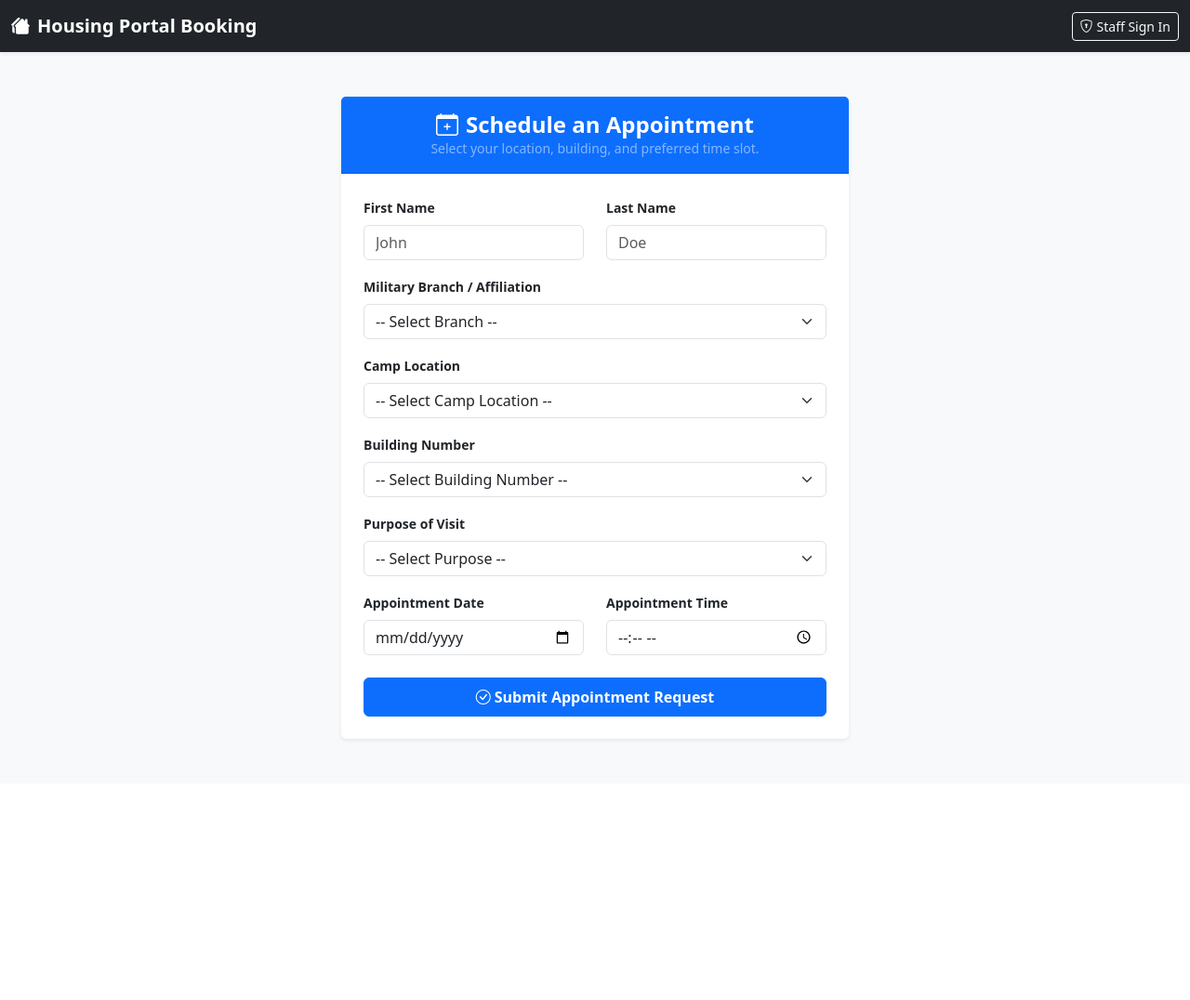
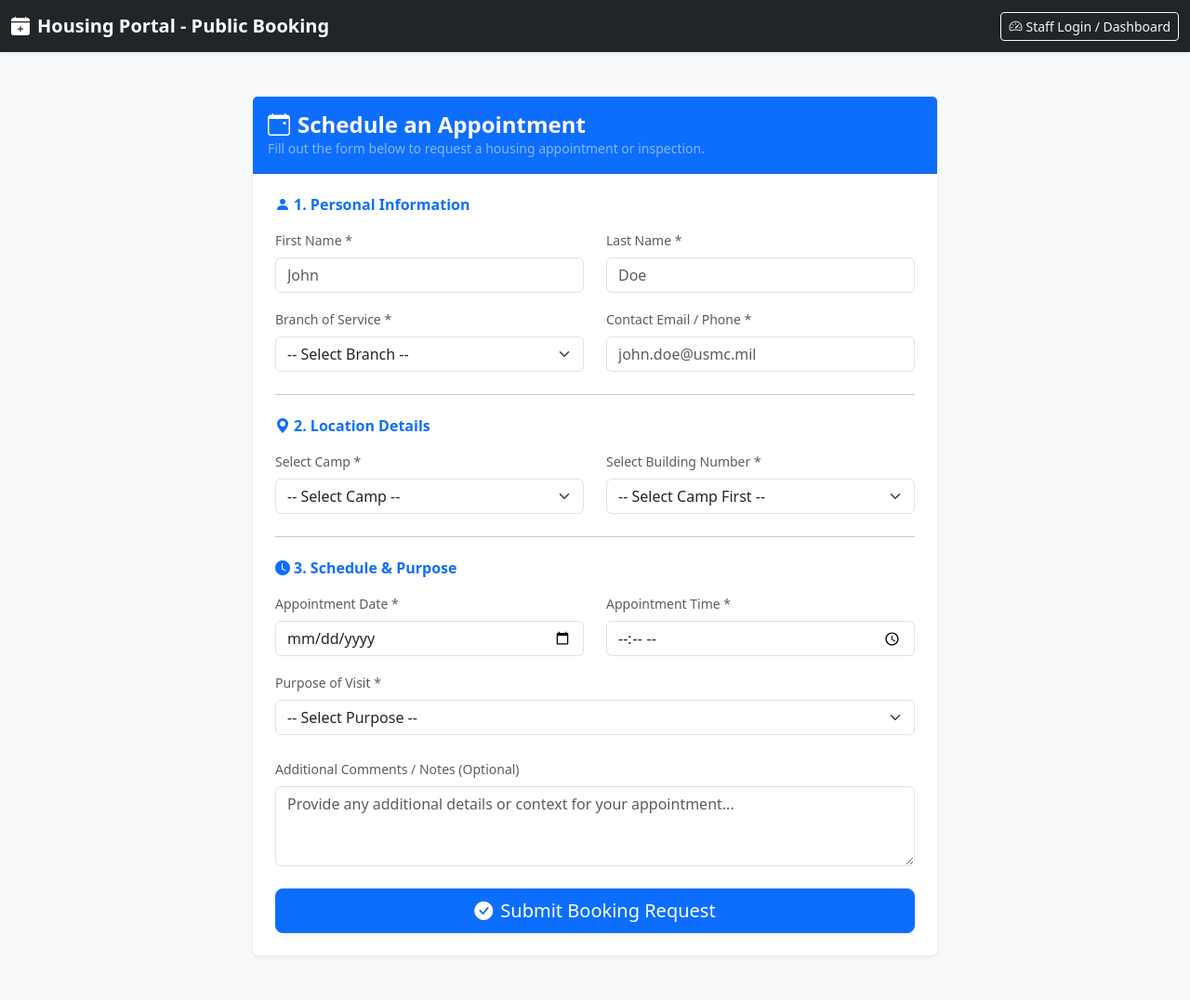
Before and after one commit to HaisaiOjisanoki/housing-booking-app, a Flask app: template templates/public_booking.html in a window 1280 px wide. Shown: the whole page at 93% size. Before the commit the page ends 798 px from the top, so only its background shows below. Run offline with Flask 3, Linux system fonts and the light colour scheme; the template is opened without the code that fills it, so the values that code supplies are empty.

Commit message:
Update public booking page to sync dynamically with dashboard storage

```diff
--- a/templates/public_booking.html
+++ b/templates/public_booking.html
@@ -3,59 +3,58 @@
 <head>
     <meta charset="UTF-8">
     <meta name="viewport" content="width=device-width, initial-scale=1.0">
-    <title>Public Appointment Booking - Housing Portal</title>
+    <title>Public Booking - Housing Portal</title>
     <!-- Bootstrap CSS -->
     <link href="https://cdn.jsdelivr.net/npm/bootstrap@5.3.0/dist/css/bootstrap.min.css" rel="stylesheet">
     <!-- Bootstrap Icons -->
     <link href="https://cdn.jsdelivr.net/npm/bootstrap-icons@1.10.5/font/bootstrap-icons.css" rel="stylesheet">
 </head>
-<body class="bg-light" onload="initBookingPage()">
+<body class="bg-light" onload="initPublicPage()">
 
     <!-- Navigation Bar -->
     <nav class="navbar navbar-expand-lg navbar-dark bg-dark shadow-sm">
         <div class="container-fluid">
-            <a class="navbar-brand fw-bold" href="#"><i class="bi bi-houses-fill me-2"></i>Housing Portal Booking</a>
+            <a class="navbar-brand fw-bold" href="#"><i class="bi bi-calendar-plus-fill me-2"></i>Housing Portal - Public Booking</a>
             <div class="d-flex align-items-center">
-                <a href="/" class="btn btn-outline-light btn-sm"><i class="bi bi-shield-lock me-1"></i>Staff Sign In</a>
+                <a href="dashboard.html" class="btn btn-outline-light btn-sm"><i class="bi bi-speedometer2 me-1"></i>Staff Login / Dashboard</a>
             </div>
         </div>
     </nav>
 
     <!-- Main Container -->
     <div class="container py-5">
+
         <div class="row justify-content-center">
-            <div class="col-md-8 col-lg-6">
-
-                <!-- Card Container -->
-                <div class="card shadow-sm border-0">
-                    <div class="card-header bg-primary text-white text-center py-3">
-                        <h4 class="mb-0 fw-bold"><i class="bi bi-calendar-plus me-2"></i>Schedule an Appointment</h4>
-                        <p class="small mb-0 text-white-50">Select your location, building, and preferred time slot.</p>
-                    </div>
-                    <div class="card-body p-4">
+            <div class="col-lg-8">
 
                 <!-- Alert Notification -->
                 <div id="bookingAlert" class="alert d-none mb-4" role="alert"></div>
 
-                        <!-- Booking Form -->
+                <div class="card shadow-sm border-0">
+                    <div class="card-header bg-primary text-white py-3">
+                        <h4 class="mb-0 fw-bold"><i class="bi bi-calendar-event me-2"></i>Schedule an Appointment</h4>
+                        <p class="mb-0 small text-white-50">Fill out the form below to request a housing appointment or inspection.</p>
+                    </div>
+                    <div class="card-body p-4">
                         <form id="publicBookingForm" onsubmit="submitBooking(event)">
 
-                            <!-- Name Row -->
+                            <!-- Personal Info Section -->
+                            <h6 class="text-primary fw-bold mb-3"><i class="bi bi-person-fill me-1"></i>1. Personal Information</h6>
                             <div class="row mb-3">
-                                <div class="col-md-6">
-                                    <label class="form-label small fw-bold">First Name</label>
-                                    <input type="text" id="firstName" class="form-control" required placeholder="John">
+                                <div class="col-md-6 mb-3 mb-md-0">
+                                    <label class="form-label small text-muted">First Name *</label>
+                                    <input type="text" id="pubFirstName" class="form-control" required placeholder="John">
                                 </div>
                                 <div class="col-md-6">
-                                    <label class="form-label small fw-bold">Last Name</label>
-                                    <input type="text" id="lastName" class="form-control" required placeholder="Doe">
+                                    <label class="form-label small text-muted">Last Name *</label>
+                                    <input type="text" id="pubLastName" class="form-control" required placeholder="Doe">
                                 </div>
                             </div>
 
-                            <!-- Branch Selection -->
-                            <div class="mb-3">
-                                <label class="form-label small fw-bold">Military Branch / Affiliation</label>
-                                <select id="branchSelect" class="form-select" required>
+                            <div class="row mb-4">
+                                <div class="col-md-6 mb-3 mb-md-0">
+                                    <label class="form-label small text-muted">Branch of Service *</label>
+                                    <select id="pubBranch" class="form-select" required>
                                         <option value="">-- Select Branch --</option>
                                         <option value="USMC">USMC</option>
                                         <option value="US Navy">US Navy</option>
@@ -65,127 +64,122 @@
                                         <option value="Civilian / Contractor">Civilian / Contractor</option>
                                     </select>
                                 </div>
+                                <div class="col-md-6">
+                                    <label class="form-label small text-muted">Contact Email / Phone *</label>
+                                    <input type="text" id="pubContact" class="form-control" required placeholder="john.doe@usmc.mil">
+                                </div>
+                            </div>
 
-                            <!-- Camp Location Selection (Synced with Super Admin Dashboard) -->
-                            <div class="mb-3">
-                                <label class="form-label small fw-bold">Camp Location</label>
-                                <select id="campSelect" class="form-select" onchange="loadPublicBuildingsForCamp()" required>
-                                    <option value="">-- Select Camp Location --</option>
+                            <hr class="mb-4">
+
+                            <!-- Location Section (Synced with Dashboard) -->
+                            <h6 class="text-primary fw-bold mb-3"><i class="bi bi-geo-alt-fill me-1"></i>2. Location Details</h6>
+                            <div class="row mb-4">
+                                <div class="col-md-6 mb-3 mb-md-0">
+                                    <label class="form-label small text-muted">Select Camp *</label>
+                                    <select id="pubCampSelect" class="form-select" required onchange="updateBuildingsDropdown()">
+                                        <option value="">-- Select Camp --</option>
                                     </select>
                                 </div>
-
-                            <!-- Building Number Selection (Camp-Specific) -->
-                            <div class="mb-3">
-                                <label class="form-label small fw-bold">Building Number</label>
-                                <select id="buildingSelect" class="form-select" required>
-                                    <option value="">-- Select Building Number --</option>
+                                <div class="col-md-6">
+                                    <label class="form-label small text-muted">Select Building Number *</label>
+                                    <select id="pubBuildingSelect" class="form-select" required>
+                                        <option value="">-- Select Camp First --</option>
                                     </select>
                                 </div>
+                            </div>
 
-                            <!-- Visit Purpose Selection -->
-                            <div class="mb-3">
-                                <label class="form-label small fw-bold">Purpose of Visit</label>
-                                <select id="purposeSelect" class="form-select" required>
+                            <hr class="mb-4">
+
+                            <!-- Appointment Time & Purpose (Synced with Dashboard) -->
+                            <h6 class="text-primary fw-bold mb-3"><i class="bi bi-clock-fill me-1"></i>3. Schedule & Purpose</h6>
+                            <div class="row mb-3">
+                                <div class="col-md-6 mb-3 mb-md-0">
+                                    <label class="form-label small text-muted">Appointment Date *</label>
+                                    <input type="date" id="pubDate" class="form-control" required>
+                                </div>
+                                <div class="col-md-6">
+                                    <label class="form-label small text-muted">Appointment Time *</label>
+                                    <input type="time" id="pubTime" class="form-control" required min="08:00" max="17:00">
+                                </div>
+                            </div>
+
+                            <div class="mb-4">
+                                <label class="form-label small text-muted">Purpose of Visit *</label>
+                                <select id="pubPurposeSelect" class="form-select" required>
                                     <option value="">-- Select Purpose --</option>
                                 </select>
                             </div>
 
-                            <!-- Date and Time Row -->
-                            <div class="row mb-4">
-                                <div class="col-md-6">
-                                    <label class="form-label small fw-bold">Appointment Date</label>
-                                    <input type="date" id="bookingDate" class="form-control" required>
-                                </div>
-                                <div class="col-md-6">
-                                    <label class="form-label small fw-bold">Appointment Time</label>
-                                    <input type="time" id="bookingTime" class="form-control" required>
-                                </div>
+                            <div class="mb-4">
+                                <label class="form-label small text-muted">Additional Comments / Notes (Optional)</label>
+                                <textarea id="pubComments" class="form-control" rows="3" placeholder="Provide any additional details or context for your appointment..."></textarea>
                             </div>
 
-                            <!-- Submit Button -->
-                            <button type="submit" class="btn btn-primary w-100 py-2 fw-bold">
-                                <i class="bi bi-check-circle me-1"></i>Submit Appointment Request
+                            <div class="d-grid">
+                                <button type="submit" class="btn btn-primary btn-lg shadow-sm">
+                                    <i class="bi bi-check-circle-fill me-2"></i>Submit Booking Request
                                 </button>
+                            </div>
 
                         </form>
-
                     </div>
                 </div>
 
             </div>
         </div>
+
     </div>
 
     <!-- Bootstrap JS Bundle -->
     <script src="https://cdn.jsdelivr.net/npm/bootstrap@5.3.0/dist/js/bootstrap.bundle.min.js"></script>
 
     <script>
-        function initBookingPage() {
+        function initPublicPage() {
             loadPublicCamps();
             loadPublicPurposes();
+            loadPublicAvailability();
 
-            // Set minimum date to today
+            // Set default date picker min to today
             const today = new Date().toISOString().split('T')[0];
-            const dateInput = document.getElementById('bookingDate');
-            if (dateInput) {
-                dateInput.min = today;
-            }
+            document.getElementById('pubDate').min = today;
         }
 
-        // --- Real-time Sync Listeners ---
-        window.addEventListener('storage', function(event) {
-            if (event.key === 'housing_camps' || event.key === 'housing_camp_buildings' || event.key === 'housing_assigned_buildings') {
-                loadPublicCamps();
-            }
-            if (event.key === 'housing_purposes') {
-                loadPublicPurposes();
-            }
-        });
-
-        // --- Dynamic Load Functions ---
+        // Dynamically load camps saved by Super Admin from localStorage
         function loadPublicCamps() {
             let camps = JSON.parse(localStorage.getItem('housing_camps')) || ["Camp Hansen", "Camp Schwab", "Camp Foster", "Camp Courtney", "Camp Kinser"];
-            const campSelect = document.getElementById('campSelect');
+            const campSelect = document.getElementById('pubCampSelect');
             if (!campSelect) return;
 
-            const currentVal = campSelect.value;
-            campSelect.innerHTML = '<option value="">-- Select Camp Location --</option>';
+            campSelect.innerHTML = '<option value="">-- Select Camp --</option>';
             camps.forEach(camp => {
                 campSelect.innerHTML += `<option value="${camp}">${camp}</option>`;
             });
-            if (currentVal) {
-                campSelect.value = currentVal;
-            }
-            loadPublicBuildingsForCamp();
         }
 
-        function loadPublicBuildingsForCamp() {
-            const selectedCamp = document.getElementById('campSelect').value;
-            const buildingSelect = document.getElementById('buildingSelect');
+        // Dynamically load buildings assigned to the chosen camp
+        function updateBuildingsDropdown() {
+            const selectedCamp = document.getElementById('pubCampSelect').value;
+            const buildingSelect = document.getElementById('pubBuildingSelect');
             if (!buildingSelect) return;
 
-            const currentVal = buildingSelect.value;
-            buildingSelect.innerHTML = '<option value="">-- Select Building Number --</option>';
-
+            buildingSelect.innerHTML = '<option value="">-- Select Building --</option>';
             if (!selectedCamp) return;
 
             let campBuildingsMap = JSON.parse(localStorage.getItem('housing_camp_buildings')) || {};
             let buildings = campBuildingsMap[selectedCamp] || [];
 
-            // Fallback to general assigned buildings if no camp-specific ones exist
             if (buildings.length === 0) {
-                buildings = JSON.parse(localStorage.getItem('housing_assigned_buildings')) || [];
+                buildingSelect.innerHTML = '<option value="">No buildings assigned to this camp</option>';
+                return;
             }
 
             buildings.forEach(bldg => {
                 buildingSelect.innerHTML += `<option value="${bldg}">${bldg}</option>`;
             });
-
-            if (currentVal) {
-                buildingSelect.value = currentVal;
-            }
         }
 
+        // Dynamically load visit purposes saved from settings
         function loadPublicPurposes() {
             let purposes = JSON.parse(localStorage.getItem('housing_purposes')) || [
                 "Check-in / In-processing",
@@ -193,83 +187,57 @@
                 "Maintenance Request",
                 "Room Change Inquiry"
             ];
-            const purposeSelect = document.getElementById('purposeSelect');
+            const purposeSelect = document.getElementById('pubPurposeSelect');
             if (!purposeSelect) return;
 
-            const currentVal = purposeSelect.value;
             purposeSelect.innerHTML = '<option value="">-- Select Purpose --</option>';
             purposes.forEach(p => {
                 purposeSelect.innerHTML += `<option value="${p}">${p}</option>`;
             });
-            if (currentVal) {
-                purposeSelect.value = currentVal;
+        }
+
+        // Load facility schedule restrictions
+        function loadPublicAvailability() {
+            const stored = localStorage.getItem('housing_availability');
+            if (stored) {
+                const avail = JSON.parse(stored);
+                const timeInput = document.getElementById('pubTime');
+                if (avail.start) timeInput.min = avail.start;
+                if (avail.end) timeInput.max = avail.end;
             }
         }
 
-        // --- Form Submission & Validation ---
+        // Submit Booking and save to housing_bookings
         function submitBooking(event) {
             event.preventDefault();
 
-            const firstName = document.getElementById('firstName').value.trim();
-            const lastName = document.getElementById('lastName').value.trim();
-            const branch = document.getElementById('branchSelect').value;
-            const camp = document.getElementById('campSelect').value;
-            const building = document.getElementById('buildingSelect').value;
-            const purpose = document.getElementById('purposeSelect').value;
-            const date = document.getElementById('bookingDate').value;
-            const time = document.getElementById('bookingTime').value;
-
-            // Retrieve facility schedule rules set by admin
-            const storedAvail = localStorage.getItem('housing_availability');
-            if (storedAvail) {
-                const avail = JSON.parse(storedAvail);
-
-                // Validate Operating Hours
-                if (avail.start && avail.end && (time < avail.start || time > avail.end)) {
-                    showBookingAlert(`Selected time is outside operating hours (${avail.start} - ${avail.end}).`, "danger");
-                    return;
-                }
-
-                // Validate Lunch Block
-                if (avail.lunchStart && avail.lunchEnd && (time >= avail.lunchStart && time < avail.lunchEnd)) {
-                    showBookingAlert(`Selected time falls during the facility lunch break (${avail.lunchStart} - ${avail.lunchEnd}).`, "danger");
-                    return;
-                }
-
-                // Validate Restricted/Blocked Window
-                if (avail.blockedStartTime && avail.blockedEndTime && (time >= avail.blockedStartTime && time < avail.blockedEndTime)) {
-                    const categoryMsg = avail.publicBlockedCategory ? ` (${avail.publicBlockedCategory})` : "";
-                    showBookingAlert(`Selected time is within a restricted booking window${categoryMsg}: ${avail.blockedStartTime} - ${avail.blockedEndTime}.`, "danger");
-                    return;
-                }
-            }
-
-            // Create booking object
             const newBooking = {
                 id: Date.now(),
-                firstName,
-                lastName,
-                branch,
-                camp,
-                building,
-                purpose,
-                date,
-                time,
-                status: 'Pending'
+                firstName: document.getElementById('pubFirstName').value.trim(),
+                lastName: document.getElementById('pubLastName').value.trim(),
+                branch: document.getElementById('pubBranch').value,
+                contact: document.getElementById('pubContact').value.trim(),
+                camp: document.getElementById('pubCampSelect').value,
+                building: document.getElementById('pubBuildingSelect').value,
+                date: document.getElementById('pubDate').value,
+                time: document.getElementById('pubTime').value,
+                purpose: document.getElementById('pubPurposeSelect').value,
+                comments: document.getElementById('pubComments').value.trim(),
+                status: 'Pending',
+                staffNotes: '',
+                username: document.getElementById('pubFirstName').value.trim().toLowerCase()
             };
 
-            // Save to localStorage
             let bookings = JSON.parse(localStorage.getItem('housing_bookings')) || [];
             bookings.push(newBooking);
             localStorage.setItem('housing_bookings', JSON.stringify(bookings));
 
-            // Show success notification & reset form
-            showBookingAlert("Appointment request successfully submitted! Staff will review and confirm your appointment.", "success");
+            showPublicAlert("Your appointment request has been successfully submitted! Staff will review it shortly.", "success");
             document.getElementById('publicBookingForm').reset();
-            loadPublicBuildingsForCamp();
+            document.getElementById('pubBuildingSelect').innerHTML = '<option value="">-- Select Camp First --</option>';
         }
 
-        function showBookingAlert(message, type) {
+        function showPublicAlert(message, type) {
             const alert = document.getElementById('bookingAlert');
             alert.className = `alert alert-${type} mb-4`;
             alert.textContent = message;
```
Also changed, not shown: templates/dashboard.html (+5 -15 lines). Lines whose indentation alone changed are shown as unchanged.
